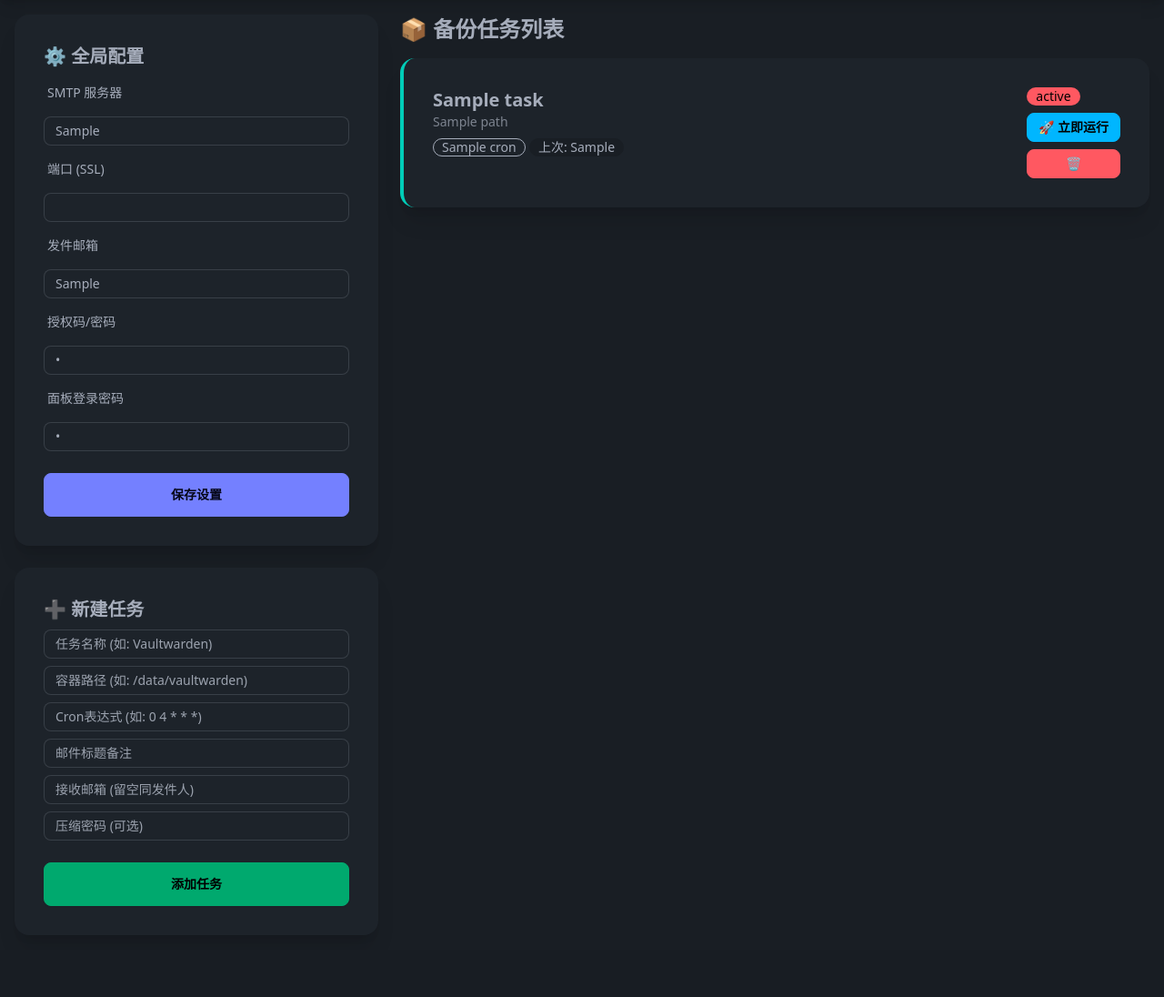
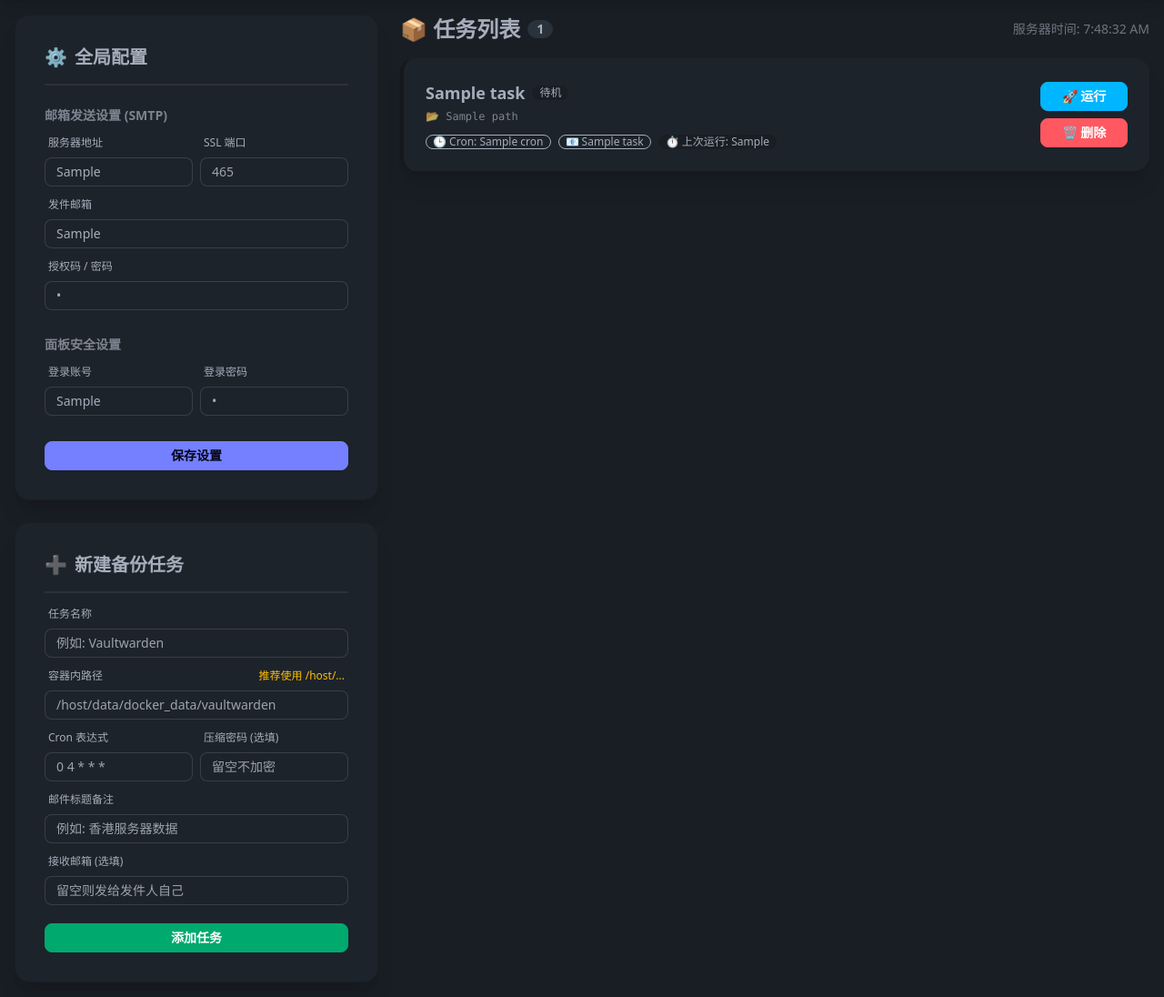
Before and after one commit to workerspages/mail-backup, a FastAPI app: template app/templates/dashboard.html in a window 1280 px wide. Shown: the part 64-1160 px from the top of the page at 91% size. Before the commit the page ends 1060 px from the top, so only its background shows below. Run offline with FastAPI, Linux system fonts and the light colour scheme; the template is opened without the code that fills it: most values are stand-ins (such as "Sample title", 1, 10 or a date in 2020); parts of the project's set-up code (start-up, migrations or seed data) failed here and were passed over; some libraries are stand-ins or nearby versions.

Commit message:
Update dashboard.html

```diff
--- a/app/templates/dashboard.html
+++ b/app/templates/dashboard.html
@@ -1,76 +1,192 @@
 {% extends "base.html" %}
 {% block content %}
-<div class="grid grid-cols-1 md:grid-cols-3 gap-6">
-    <!-- 左侧：全局设置 -->
-    <div class="md:col-span-1">
-        <div class="card bg-base-100 shadow-xl">
+<div class="grid grid-cols-1 lg:grid-cols-3 gap-6">
+
+    <!-- 左侧：设置与添加 -->
+    <div class="lg:col-span-1 space-y-6">
+
+        <!-- 全局配置卡片 -->
+        <div class="card bg-base-100 shadow-xl border border-base-200">
             <div class="card-body">
-                <h2 class="card-title">⚙️ 全局配置</h2>
-                <form action="/settings/save" method="post" class="form-control gap-2">
-                    <label class="label"><span class="label-text">SMTP 服务器</span></label>
-                    <input type="text" name="smtp_server" value="{{ settings.smtp_server }}" class="input input-bordered input-sm" />
+                <h2 class="card-title flex items-center gap-2">
+                    <span>⚙️</span> 全局配置
+                </h2>
+                <div class="divider my-0"></div>
 
-                    <label class="label"><span class="label-text">端口 (SSL)</span></label>
-                    <input type="number" name="smtp_port" value="{{ settings.smtp_port }}" class="input input-bordered input-sm" />
+                <form action="/settings/save" method="post" class="form-control gap-3">
+                    <!-- SMTP 设置 -->
+                    <div class="text-sm font-bold opacity-70 mt-2">邮箱发送设置 (SMTP)</div>
 
-                    <label class="label"><span class="label-text">发件邮箱</span></label>
-                    <input type="text" name="smtp_user" value="{{ settings.smtp_user }}" class="input input-bordered input-sm" />
+                    <div class="grid grid-cols-2 gap-2">
+                        <div>
+                            <label class="label pt-0"><span class="label-text text-xs">服务器地址</span></label>
+                            <input type="text" name="smtp_server" value="{{ settings.smtp_server }}" class="input input-bordered input-sm w-full" placeholder="smtp.qq.com" required />
+                        </div>
+                        <div>
+                            <label class="label pt-0"><span class="label-text text-xs">SSL 端口</span></label>
+                            <input type="number" name="smtp_port" value="{{ settings.smtp_port }}" class="input input-bordered input-sm w-full" placeholder="465" required />
+                        </div>
+                    </div>
 
-                    <label class="label"><span class="label-text">授权码/密码</span></label>
-                    <input type="password" name="smtp_password" value="{{ settings.smtp_password }}" class="input input-bordered input-sm" />
+                    <div>
+                        <label class="label pt-0"><span class="label-text text-xs">发件邮箱</span></label>
+                        <input type="text" name="smtp_user" value="{{ settings.smtp_user }}" class="input input-bordered input-sm w-full" required />
+                    </div>
 
-                    <label class="label"><span class="label-text">面板登录密码</span></label>
-                    <input type="password" name="admin_password" value="{{ settings.admin_password }}" class="input input-bordered input-sm" />
+                    <div>
+                        <label class="label pt-0"><span class="label-text text-xs">授权码 / 密码</span></label>
+                        <input type="password" name="smtp_password" value="{{ settings.smtp_password }}" class="input input-bordered input-sm w-full" required />
+                    </div>
 
-                    <button class="btn btn-primary mt-4">保存设置</button>
+                    <!-- 面板安全设置 -->
+                    <div class="text-sm font-bold opacity-70 mt-4">面板安全设置</div>
+
+                    <div class="grid grid-cols-2 gap-2">
+                        <div>
+                            <label class="label pt-0"><span class="label-text text-xs">登录账号</span></label>
+                            <input type="text" name="admin_user" value="{{ settings.admin_user }}" class="input input-bordered input-sm w-full" required />
+                        </div>
+                        <div>
+                            <label class="label pt-0"><span class="label-text text-xs">登录密码</span></label>
+                            <input type="password" name="admin_password" value="{{ settings.admin_password }}" class="input input-bordered input-sm w-full" required />
+                        </div>
+                    </div>
+
+                    <button class="btn btn-primary btn-sm mt-4">保存设置</button>
                 </form>
             </div>
         </div>
 
-        <div class="card bg-base-100 shadow-xl mt-6">
+        <!-- 新建任务卡片 -->
+        <div class="card bg-base-100 shadow-xl border border-base-200">
             <div class="card-body">
-                <h2 class="card-title">➕ 新建任务</h2>
-                <form action="/task/add" method="post" class="form-control gap-2">
-                    <input type="text" name="name" placeholder="任务名称 (如: Vaultwarden)" class="input input-bordered input-sm" required />
-                    <input type="text" name="path" placeholder="容器路径 (如: /data/vaultwarden)" class="input input-bordered input-sm" required />
-                    <input type="text" name="cron" placeholder="Cron表达式 (如: 0 4 * * *)" class="input input-bordered input-sm" required />
-                    <input type="text" name="subject" placeholder="邮件标题备注" class="input input-bordered input-sm" required />
-                    <input type="text" name="to_email" placeholder="接收邮箱 (留空同发件人)" class="input input-bordered input-sm" />
-                    <input type="text" name="zip_password" placeholder="压缩密码 (可选)" class="input input-bordered input-sm" />
-                    <button class="btn btn-success mt-4">添加任务</button>
+                <h2 class="card-title flex items-center gap-2">
+                    <span>➕</span> 新建备份任务
+                </h2>
+                <div class="divider my-0"></div>
+
+                <form action="/task/add" method="post" class="form-control gap-3">
+                    <div>
+                        <label class="label pt-0"><span class="label-text text-xs">任务名称</span></label>
+                        <input type="text" name="name" placeholder="例如: Vaultwarden" class="input input-bordered input-sm w-full" required />
+                    </div>
+
+                    <div>
+                        <label class="label pt-0 flex justify-between">
+                            <span class="label-text text-xs">容器内路径</span>
+                            <span class="label-text-alt text-xs text-warning">推荐使用 /host/...</span>
+                        </label>
+                        <input type="text" name="path" placeholder="/host/data/docker_data/vaultwarden" class="input input-bordered input-sm w-full" required />
+                    </div>
+
+                    <div class="grid grid-cols-2 gap-2">
+                        <div>
+                            <label class="label pt-0"><span class="label-text text-xs">Cron 表达式</span></label>
+                            <input type="text" name="cron" placeholder="0 4 * * *" class="input input-bordered input-sm w-full" required />
+                        </div>
+                        <div>
+                            <label class="label pt-0"><span class="label-text text-xs">压缩密码 (选填)</span></label>
+                            <input type="text" name="zip_password" placeholder="留空不加密" class="input input-bordered input-sm w-full" />
+                        </div>
+                    </div>
+
+                    <div>
+                        <label class="label pt-0"><span class="label-text text-xs">邮件标题备注</span></label>
+                        <input type="text" name="subject" placeholder="例如: 香港服务器数据" class="input input-bordered input-sm w-full" required />
+                    </div>
+
+                    <div>
+                        <label class="label pt-0"><span class="label-text text-xs">接收邮箱 (选填)</span></label>
+                        <input type="text" name="to_email" placeholder="留空则发给发件人自己" class="input input-bordered input-sm w-full" />
+                    </div>
+
+                    <button class="btn btn-success btn-sm mt-2 text-white">添加任务</button>
                 </form>
             </div>
         </div>
     </div>
 
     <!-- 右侧：任务列表 -->
-    <div class="md:col-span-2">
-        <h2 class="text-2xl font-bold mb-4">📦 备份任务列表</h2>
+    <div class="lg:col-span-2">
+        <div class="flex justify-between items-center mb-4">
+            <h2 class="text-2xl font-bold flex items-center gap-2">
+                📦 任务列表 <span class="badge badge-neutral">{{ tasks|length }}</span>
+            </h2>
+            <div class="text-sm opacity-60">
+                服务器时间: <span id="clock">--:--:--</span>
+            </div>
+        </div>
+
         <div class="grid grid-cols-1 gap-4">
             {% for task in tasks %}
-            <div class="card bg-base-100 shadow-xl border-l-4 border-accent">
-                <div class="card-body">
-                    <div class="flex justify-between items-start">
-                        <div>
-                            <h3 class="card-title">{{ task.name }}</h3>
-                            <p class="text-sm opacity-70">{{ task.path }}</p>
-                            <div class="badge badge-outline mt-2">{{ task.cron }}</div>
-                            <div class="badge badge-ghost mt-2">上次: {{ task.last_run }}</div>
+            <div class="card bg-base-100 shadow-xl border-l-4 {% if task.status == '成功' %}border-success{% elif task.status == '失败' %}border-error{% elif task.status == '运行中...' %}border-info{% else %}border-base-300{% endif %}">
+                <div class="card-body p-6">
+                    <div class="flex flex-col md:flex-row justify-between items-start md:items-center gap-4">
+                        <!-- 任务信息 -->
+                        <div class="flex-1 min-w-0">
+                            <div class="flex items-center gap-2">
+                                <h3 class="card-title text-lg">{{ task.name }}</h3>
+                                {% if task.status == '成功' %}
+                                    <span class="badge badge-success badge-sm text-white">成功</span>
+                                {% elif task.status == '失败' %}
+                                    <span class="badge badge-error badge-sm text-white">失败</span>
+                                {% elif task.status == '运行中...' %}
+                                    <span class="loading loading-spinner loading-xs text-info"></span> <span class="text-info text-xs">运行中</span>
+                                {% else %}
+                                    <span class="badge badge-ghost badge-sm">待机</span>
+                                {% endif %}
+                            </div>
+
+                            <div class="text-xs opacity-70 mt-1 font-mono truncate" title="{{ task.path }}">
+                                📂 {{ task.path }}
+                            </div>
+
+                            <div class="flex flex-wrap gap-2 mt-3">
+                                <div class="badge badge-outline badge-sm gap-1">
+                                    🕒 Cron: {{ task.cron }}
+                                </div>
+                                <div class="badge badge-outline badge-sm gap-1">
+                                    📧 {{ task.subject }}
+                                </div>
+                                <div class="badge badge-ghost badge-sm gap-1">
+                                    ⏱️ 上次运行: {{ task.last_run }}
+                                </div>
+                            </div>
                         </div>
-                        <div class="flex flex-col gap-2">
-                            <span class="badge {% if task.status == '成功' %}badge-success{% elif task.status == '待机' %}badge-ghost{% else %}badge-error{% endif %}">
-                                {{ task.status }}
-                            </span>
-                            <a href="/task/run/{{ task.id }}" class="btn btn-sm btn-info">🚀 立即运行</a>
-                            <a href="/task/delete/{{ task.id }}" class="btn btn-sm btn-error" onclick="return confirm('确定删除吗？')">🗑️</a>
+
+                        <!-- 操作按钮 -->
+                        <div class="flex flex-row md:flex-col gap-2 shrink-0">
+                            <a href="/task/run/{{ task.id }}" class="btn btn-sm btn-info text-white w-24">
+                                🚀 运行
+                            </a>
+                            <a href="/task/delete/{{ task.id }}" class="btn btn-sm btn-error text-white w-24" onclick="return confirm('确定要删除这个备份任务吗？')">
+                                🗑️ 删除
+                            </a>
                         </div>
                     </div>
                 </div>
             </div>
             {% else %}
-            <div class="alert">目前还没有备份任务，请在左侧添加。</div>
+            <div class="hero bg-base-100 rounded-box border border-base-200 py-10">
+                <div class="hero-content text-center">
+                    <div class="max-w-md">
+                        <h1 class="text-3xl font-bold opacity-20">📭</h1>
+                        <p class="py-4 opacity-60">暂无备份任务，请在左侧添加第一个任务。</p>
+                    </div>
+                </div>
+            </div>
             {% endfor %}
         </div>
     </div>
 </div>
+
+<script>
+    // 简单的时钟显示
+    function updateClock() {
+        const now = new Date();
+        document.getElementById('clock').innerText = now.toLocaleTimeString();
+    }
+    setInterval(updateClock, 1000);
+    updateClock();
+</script>
 {% endblock %}
```
